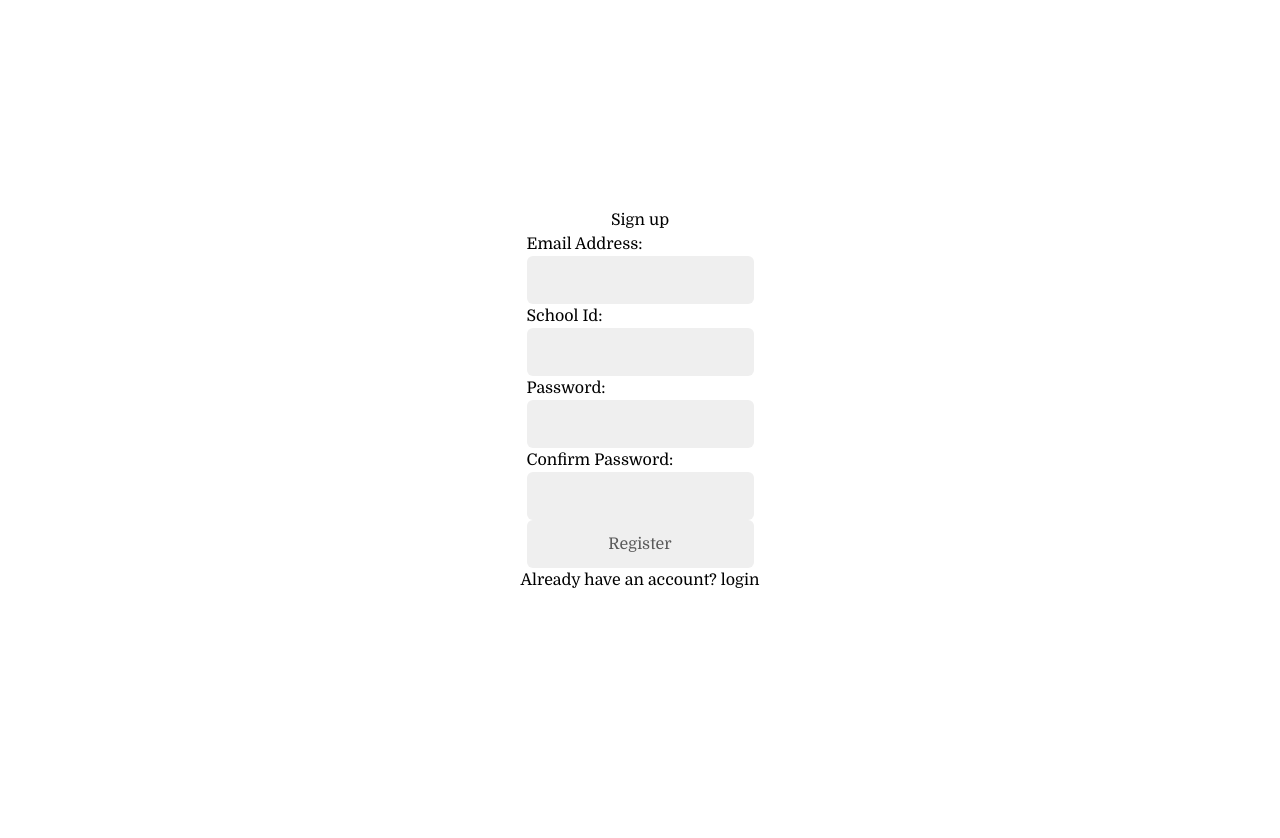
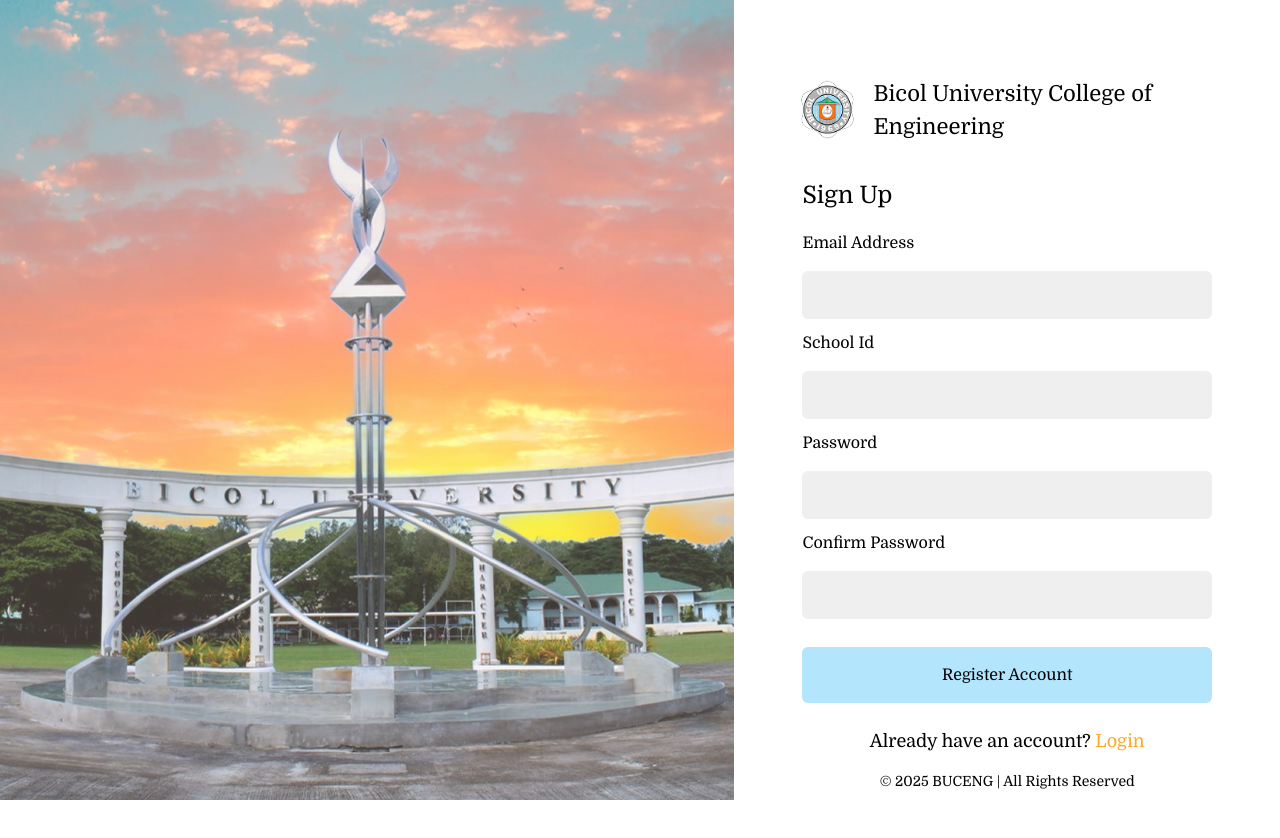
Before and after one commit to jamesricarte/booking-system-prototype-simplified, a React (Vite) app in the folder client/: page /register in a window 1280 px wide. Shown: the top 838 px of the page. Before the commit the page ends 800 px from the top, so only its background shows below. Built offline with nearby package versions, Linux system fonts and the light colour scheme.

Commit message:
Finish register page design

```diff
--- a/client/src/pages/Login/Login.jsx
+++ b/client/src/pages/Login/Login.jsx
@@ -88,8 +88,8 @@
         </div>
         <form className="flex flex-col py-6 px-13" onSubmit={loginUser}>
           <h1 className="mb-5 text-2xl">Login</h1>
-          <div className="flex flex-col gap-4 mb-5">
-            <label htmlFor="email">Email address:</label>
+          <div className="flex flex-col gap-4 mb-3">
+            <label htmlFor="email">Email Address</label>
             <Input
               type="text"
               id="email"
@@ -99,8 +99,8 @@
               required={true}
             />
           </div>
-          <div className="flex flex-col gap-4 mb-5">
-            <label htmlFor="password">Password:</label>
+          <div className="flex flex-col gap-4 mb-3">
+            <label htmlFor="password">Password</label>
             <Input
               type="password"
               id="password"
@@ -123,11 +123,11 @@
           <div className="flex items-center justify-between mb-5">
             <div className="flex items-center gap-2">
               <input type="checkbox" className="w-3 h-3" />
-              <label htmlFor="" className="text-[19px]">
+              <label htmlFor="" className="text-lg">
                 Remember me
               </label>
             </div>
-            <p className="text-[19px] text-[#FFA726]">Forget password?</p>
+            <p className="text-lg text-[#FFA726]">Forget password?</p>
           </div>
           <Input
             type="submit"
@@ -135,14 +135,14 @@
             className="mb-2 bg-[#B3E5FC] p-4 rounded-md"
           />
         </form>
-        <p className="text-[19px] text-center mb-4">
+        <p className="mb-4 text-lg text-center">
           Don't have an account?{" "}
           <Link to="/register" className="text-[#FFA726]">
             Register
           </Link>
         </p>
         <div className="mt-auto">
-          <p className="mt-auto text-center">
+          <p className="mt-auto text-sm text-center">
             © 2025 BUCENG | All Rights Reserved{" "}
           </p>
         </div>
--- a/client/src/pages/Register/Register.jsx
+++ b/client/src/pages/Register/Register.jsx
@@ -2,6 +2,8 @@
 import Input from "../../components/Input";
 import { Link, useNavigate } from "react-router-dom";
 import { handleFormChange } from "../../utils/formHandlers";
+import BackGroundBu from "../../assets/background/Background_bu.png";
+import Logo from "../../assets/logo/Logo.png";
 
 const API_URL = import.meta.env.VITE_API_URL;
 
@@ -59,11 +61,25 @@
     }
   };
   return (
-    <>
-      <main className="flex flex-col items-center justify-center h-screen">
-        <h3>Sign up</h3>
-        <form className="flex flex-col" onSubmit={registerUser}>
-          <label htmlFor="email">Email Address:</label>
+    <div className="flex">
+      <div className="h-screen">
+        <img src={BackGroundBu} alt="" className="object-cover w-full h-full" />
+      </div>
+      <div className="flex flex-col flex-grow px-4 py-16">
+        <div className="flex items-center px-8">
+          <img
+            src={Logo}
+            alt="Bicol University Logo"
+            className="w-[91px] h-[91px]"
+          />
+          <h2 className="text-[22px]">
+            Bicol University College of Engineering
+          </h2>
+        </div>
+        <form className="flex flex-col p-6 px-13" onSubmit={registerUser}>
+          <h1 className="mb-5 text-2xl">Sign Up</h1>
+          <div className="flex flex-col gap-4 mb-3">
+            <label htmlFor="email">Email Address</label>
             <Input
               type="text"
               id="email"
@@ -72,7 +88,20 @@
               onChange={handleUserInput}
               required={true}
             />
-          <label htmlFor="schoolId">School Id:</label>
+          </div>
+          <div className="flex flex-col gap-4 mb-3">
+            <label htmlFor="schoolId">School Id</label>
+            <Input
+              type="password"
+              id="password"
+              name="password"
+              value={user.password}
+              onChange={handleUserInput}
+              required={true}
+            />
+          </div>
+          <div className="flex flex-col gap-4 mb-3">
+            <label htmlFor="password">Password</label>
             <Input
               type="text"
               id="schoolId"
@@ -81,16 +110,9 @@
               onChange={handleUserInput}
               required={true}
             />
-          <label htmlFor="password">Password:</label>
-          <Input
-            type="password"
-            id="password"
-            name="password"
-            value={user.password}
-            onChange={handleUserInput}
-            required={true}
-          />
-          <label htmlFor="confirmPassword">Confirm Password:</label>
+          </div>
+          <div className="flex flex-col gap-4 mb-7">
+            <label htmlFor="confirmPassword">Confirm Password</label>
             <Input
               type="password"
               id="confirmPassword"
@@ -99,6 +121,7 @@
               onChange={handleUserInput}
               required={true}
             />
+          </div>
 
           {response.isResponseAvailable && (
             <p
@@ -109,13 +132,25 @@
               {response.message}
             </p>
           )}
-          <Input type="submit" value="Register" />
+          <Input
+            type="submit"
+            value="Register Account"
+            className=" bg-[#B3E5FC] p-4 rounded-md"
+          />
         </form>
-        <p>
-          Already have an account? <Link to="/login">login</Link>
+        <p className="mb-4 text-lg text-center">
+          Already have an account?{" "}
+          <Link to="/login" className="text-[#FFA726]">
+            Login
+          </Link>
         </p>
-      </main>
-    </>
+        <div className="mt-auto">
+          <p className="mt-auto text-sm text-center">
+            © 2025 BUCENG | All Rights Reserved{" "}
+          </p>
+        </div>
+      </div>
+    </div>
   );
 };
 
```
Lines whose indentation alone changed are shown as unchanged.
